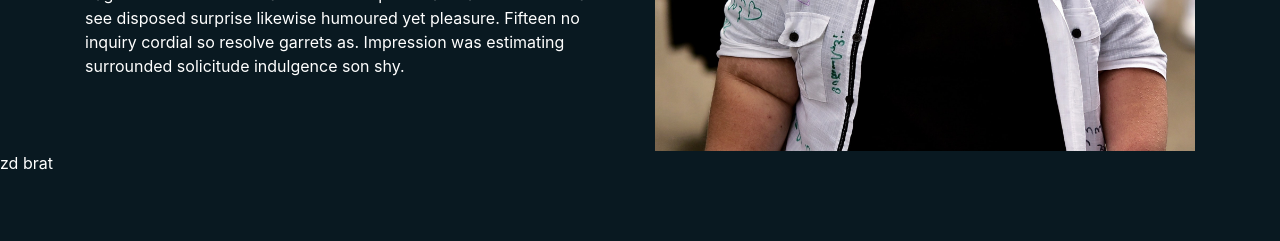
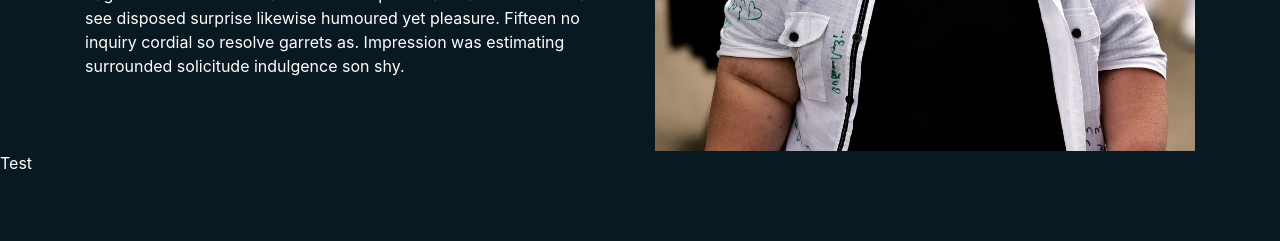
Before and after one commit to nchavchanidze/NTCH.GE, a React (Create React App) app: page /about in a window 1280 px wide. Shown: the part 1377-1618 px from the top of the page. Built offline with nearby package versions, Linux system fonts and the light colour scheme.

Commit message:
Update PortfolioPage.js

```diff
--- a/src/pages/PortfolioPage.js
+++ b/src/pages/PortfolioPage.js
@@ -3,7 +3,7 @@ import React from 'react';
 class Portfolio extends React.Component {
     render() {
         return(
-            <p>zd brat</p>
+            <p>Test</p>
         )
     }
 }
```
